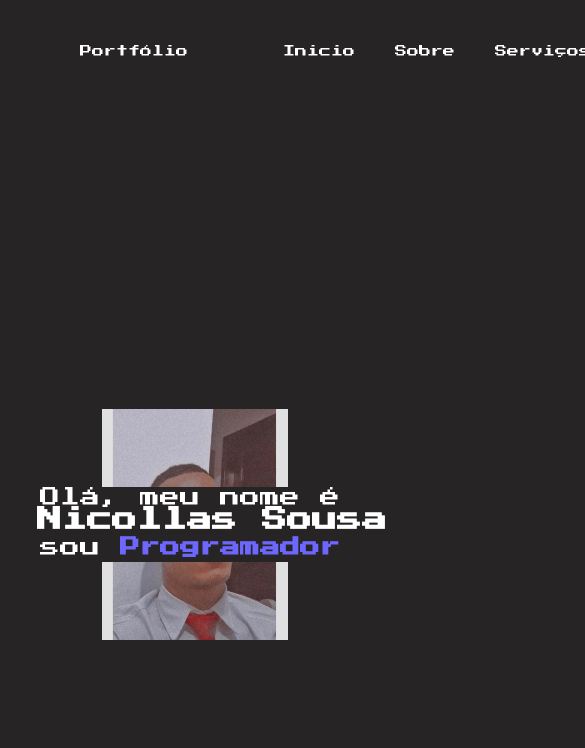
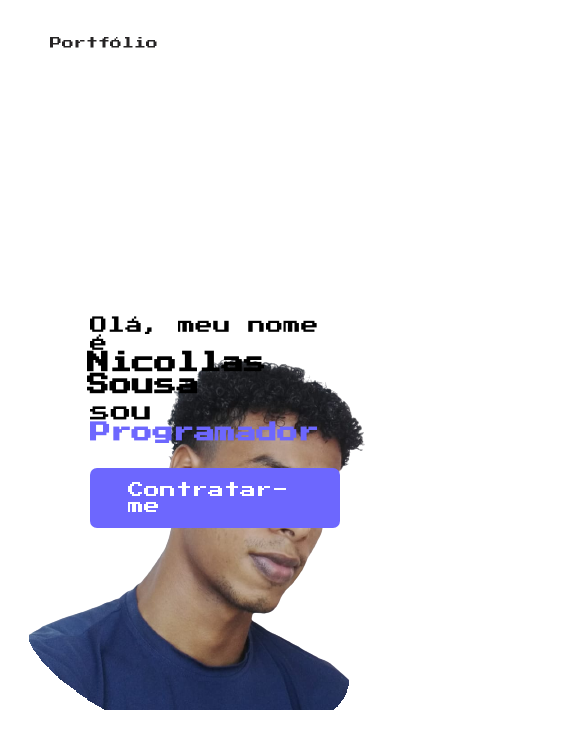
Before and after one commit to nicollassousa/portifolio, a plain HTML site: page index.html in a window 390 px wide. Shown: the top 748 px of the page, 585 px wide, since content can reach past the window. Drawn offline with nearby package versions, Linux system fonts and the light colour scheme.

Commit message:
Portifólio06

```diff
--- a/index.html
+++ b/index.html
@@ -9,15 +9,20 @@
 </head>
 <body>
     <header>
-        <nav class="menu">
-            <div class="logo"> <a href="#">Port<span>fólio</span></a></div>
-            <ul>
+        <nav class="navbar">
+            <div class="max-width">
+                <div class="logo"> <a href="#"><span>Portfólio</span></a></div>
+                    <ul class="menu">
                         <li><a href="#"></a>Inicio</li>
                         <li><a href="#"></a>Sobre</li>
                         <li><a href="#"></a>Serviços</li>
                         <li><a href="#"></a>Especialidade</li>
                         <li><a href="#"></a>Contato</li>
                     </ul>
+                    <div class="menu-btn">
+                        <ion-icon name="menu-outline"></ion-icon>
+                    </div>
+            </div>
         </nav>
     </header>
     <main>
@@ -28,15 +33,25 @@
                     <div class="text-1">Olá, meu nome é</div>
                     <div class="text-2">Nicollas Sousa</div>
                     <div class="text-3">sou <span>Programador</span></div>
+                    <a href="#">Contratar-me</a>
                 </div>
             </div>
         </section>
-
+        <br>
+        <br>
+        <br>
+        <br>
+        <br>
+        <br>
+        <br>
+        <br>
     </main>
     <!--<footer class="rodape">
         <p>Nicollas Sousa</p>
     </footer>-->
     <script type="module" src="https://unpkg.com/ionicons@5.5.2/dist/ionicons/ionicons.esm.js"></script>
     <script nomodule src="https://unpkg.com/ionicons@5.5.2/dist/ionicons/ionicons.js"></script>
+    <script src="https://code.jquery.com/jquery-3.6.0.min.js"></script>
+    <script src="script.js"></script>
 </body>
 </html>
--- /dev/null
+++ b/script.js
@@ -0,0 +1,9 @@
+$(document).ready(function(){
+    $(window).scroll(function(){
+        if(this.scrollY > 20){
+            $(".navbar").addClass("sticky");
+        }else{
+            $(".navbar").removeClass("sticky");
+        }
+    });
+});
--- a/style.css
+++ b/style.css
@@ -5,49 +5,60 @@
     margin: 0;
     box-sizing: border-box;
     text-decoration: none;
-    background-color: #262425;
-
 }
-html, body{
-    width: 100vw;
-    height: 100vw;
-}
-/*navbar inicio*/
-.logo a{
-    color: #ffffff;
-}
-.logo{
+.max-width{
+    max-width: 1300px;
     padding: 0 80px;
-    margin: auto;
+    margin: auto 0px;
 }
 
-.menu{
-    display: flex;
-    /*background-color: #6D67FE;*/
+/*navbar inicio*/
+.navbar{
+    position: fixed;
     font-family: 'Press Start 2P', cursive;
     font-size: 12px;
     padding: 30px 0;
-    width: 100vw;
+    width: 100%;
+}
+.navbar.sticky{
+    background-color: #6D67FE;
+    padding: 30px 0;
+}
+.navbar .max-width{
+    display: flex;
+    align-items:center;
+    justify-content: space-between;
+}
+.navbar .logo a{
+    color: #262425;
+    font-weight: 500;
+}
+.navbar .logo a span{
+    color: #262425;
+}
+.navbar.sticky .logo a span{
+    color: #262425;
+    transition: color 0.3s ease;
 }
 
-ul{
+.navbar .menu li{
+    display: inline;
     list-style: none;
-    display: flex;
-    align-items: center;
-    justify-content: space-between;
+    margin: 0 10px;
+}
+.navbar .menu li {
+    color: #000;
+    transition: color 0.3s ease;
+}
+.navbar .menu li:hover{
+    color: #262425;
+}
 
-}
-ul li{
-    color: #fff;
-    padding: 15px;
-    margin-right: 10px;
-}
 /*home inicio*/
 .home{
     display: flex;
-    background: url(img/img2.png) no-repeat center;
+    background: url(img/img111.png) no-repeat center;
     height: 100vh;
-    color: #fff;
     min-height: 500px;
     font-family: 'Press Start 2P', cursive;
 }
@@ -55,22 +66,113 @@ ul li{
     margin: auto 0 auto 40px;
 }
 .home .home-content .text-1{
-font-size: 20px;
+    font-size: 1.1em;
 }
 .home .home-content .text-2{
-    font-size: 25px;
+    font-size: 1.6em;
     font-weight:700;
     margin-left: -3px;
 }
 .home .home-content .text-3{
-font-size: 20px;
-margin: 5px 0;
+    font-size: 1.5em;
+    margin: 5px 0;
 }
 .home .home-content .text-3 span{
     color: #6D67FE;
     font-weight: 700;
 }
+.home .home-content a{
+    display: inline-block;
+    background: #6D67FE;
+    color: #fff;
+    font-size: 1em;
+    padding: 12px 36px;
+    margin-top: 20px;
+    border-radius: 7px;
+    border: 2px solid #6D67FE;
+    transition: color 0.3s;
+}
+.home .home-content a:hover{
+    color: #6D67FE;
+    background:none;
+}
 
+/*Menu Mobile*/
+.menu-btn{
+    color: #fff;
+    font-size: 25px;
+    cursor: pointer;
+    display: none;
+}
+/*Responsivo*/
+@media (max-width: 1104px){
+    .navbar .max-width{
+        margin-left: 0;
+    }
+}
+@media (max-width: 991px){
+    .navbar .max-width{
+        padding: 0 50px;
+    }
+}
+@media (max-width: 947px){
+    .max-width{
+        padding: 0 50px;
+    }
+    .menu-btn{
+        display: block;
+        z-index: 999;
+    }
+    .navbar .menu{
+        position: fixed;
+        width: 100%;
+        height: 100vh;
+        left: -100%;
+        top: 0;
+        background: #111;
+        padding-top: 80px;
+        text-align: center;
+        transition: all 0.3s ease;
+    }
+    .navbar .menu.active{
+        left: 0;
+    }
+    .navbar .menu li{
+        display: block;
+    }
+    .navbar .menu li a{
+        display: inline-block;
+        margin: 20px 0;
+        font-size: 25px;
+    }
+    .navbar .logo a{
+        display: block;
+        color: #fff;
+    }
+    .home .home-content .text-2{
+        font-size: 1.6em;
+    }
+    .home .home-content .text-3{
+    font-size: 1.5em;
+    }
+}
+@media (max-width: 690px){
+    .home .home-content .text-2{
+        font-size: 1.5em;
+
+    }
+    .home .home-content .text-3{
+    font-size: 1.4em;
+    }
+}
+@media (max-width: 500px){
+    .home .home-content .text-2{
+        font-size: 1.4em;
+    }
+    .home .home-content .text-3{
+    font-size: 1.3em;
+    }
+}
 
 
 
```
Also changed, not shown: img/img.jpeg (deleted), img/img111.png (added), img/img2.png (deleted). Lines whose indentation alone changed are shown as unchanged.
